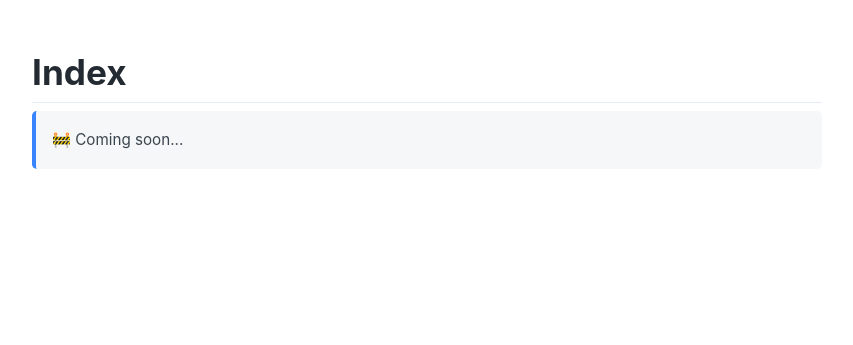
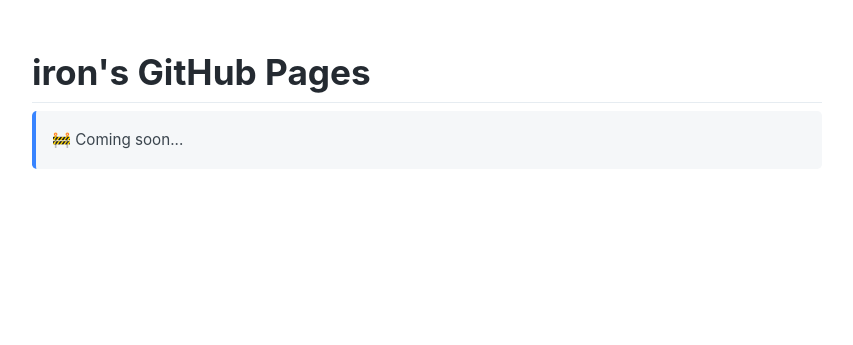
Before and after one commit to ir0n-fe/ir0n-fe.github.io, a plain HTML site: page index.html in a window 1280 px wide. Shown: the whole page, without its empty margins (213-1066 px from the left). Drawn offline with Linux system fonts and the light colour scheme.

Commit message:
Add files via upload

```diff
--- a/index.html
+++ b/index.html
@@ -2,7 +2,18 @@
 <html>
 <head>
 <meta charset='UTF-8'><meta name='viewport' content='width=device-width initial-scale=1'>
-
+<meta name="og:url" content="https://ir0n-fe.github.io/index.html">
+<meta property="og:site_name" content="irons's GitHub Pages">
+
+<meta name="og:title" content="iron's GitHub Pages">
+<meta name="og:image" content="assets/index.png">
+<meta name="og:description" content="iron の技術ブログ（その2）です。フィッシングサイトやメールなどの調査などなど。">
+<meta name="og:type" content="website">
+
+<meta name="twitter:card" content="summary_large_image">
+<meta name="twitter:site" content="@ir0n_fe">
+<meta name="twitter:title" content="iron's GitHub Pages">
+<meta name="twitter:description" content="iron の技術ブログ（その2）です。フィッシングサイトやメールなどの調査などなど。">
 <style type='text/css'>html {overflow-x: initial !important;}:root { --bg-color:#ffffff; --text-color:#333333; --select-text-bg-color:#B5D6FC; --select-text-font-color:auto; --monospace:"Lucida Console",Consolas,"Courier",monospace; --title-bar-height:20px; }
 .mac-os-11 { --title-bar-height:28px; }
 html { font-size: 14px; background-color: var(--bg-color); color: var(--text-color); font-family: "Helvetica Neue", Helvetica, Arial, sans-serif; -webkit-font-smoothing: antialiased; }
@@ -278,8 +289,8 @@ mjx-container { break-inside: avoid; }
     /*****************************/
 
     --font-family: "YakuHanJPs","-apple-system","BlinkMacSystemFont","Segoe UI","Hiragino Sans","Hiragino Kaku Gothic ProN","Meiryo",sans-serif; /* "Roboto", sans-serif */
-    --code-font-family: "Source Code Pro";
-    --monospace: "Source Code Pro";
+    --code-font-family: "SFMono-Regular",Consolas,"Liberation Mono",Menlo,Courier,monospace; /* "Source Code Pro" */
+    --monospace: "SFMono-Regular",Consolas,"Liberation Mono",Menlo,Courier,monospace; /* "Source Code Pro" */
 }
 
 html,
@@ -2695,6 +2706,6 @@ kbd {
 </style><title>index</title>
 </head>
 <body class='typora-export os-windows'><div class='typora-export-content'>
-<div id='write'  class=''><h1 id='index'><span>Index</span></h1><blockquote><p>🚧<span> Coming soon...</span></p></blockquote><p>&nbsp;</p></div></div>
+<div id='write'  class=''><h1 id='irons-github-pages'><span>iron&#39;s GitHub Pages</span></h1><blockquote><p>🚧<span> Coming soon...</span></p></blockquote></div></div>
 </body>
 </html>
```
